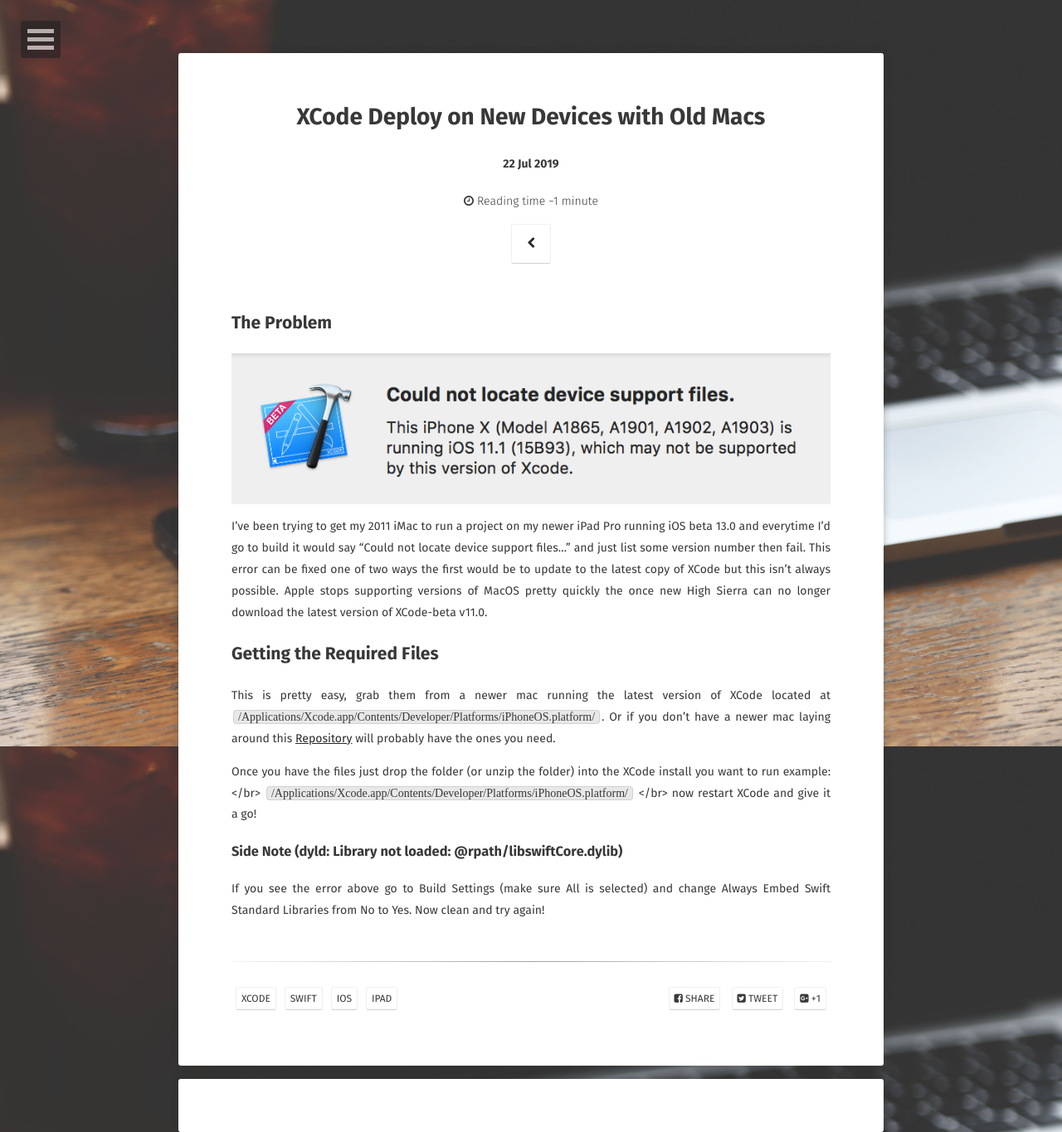
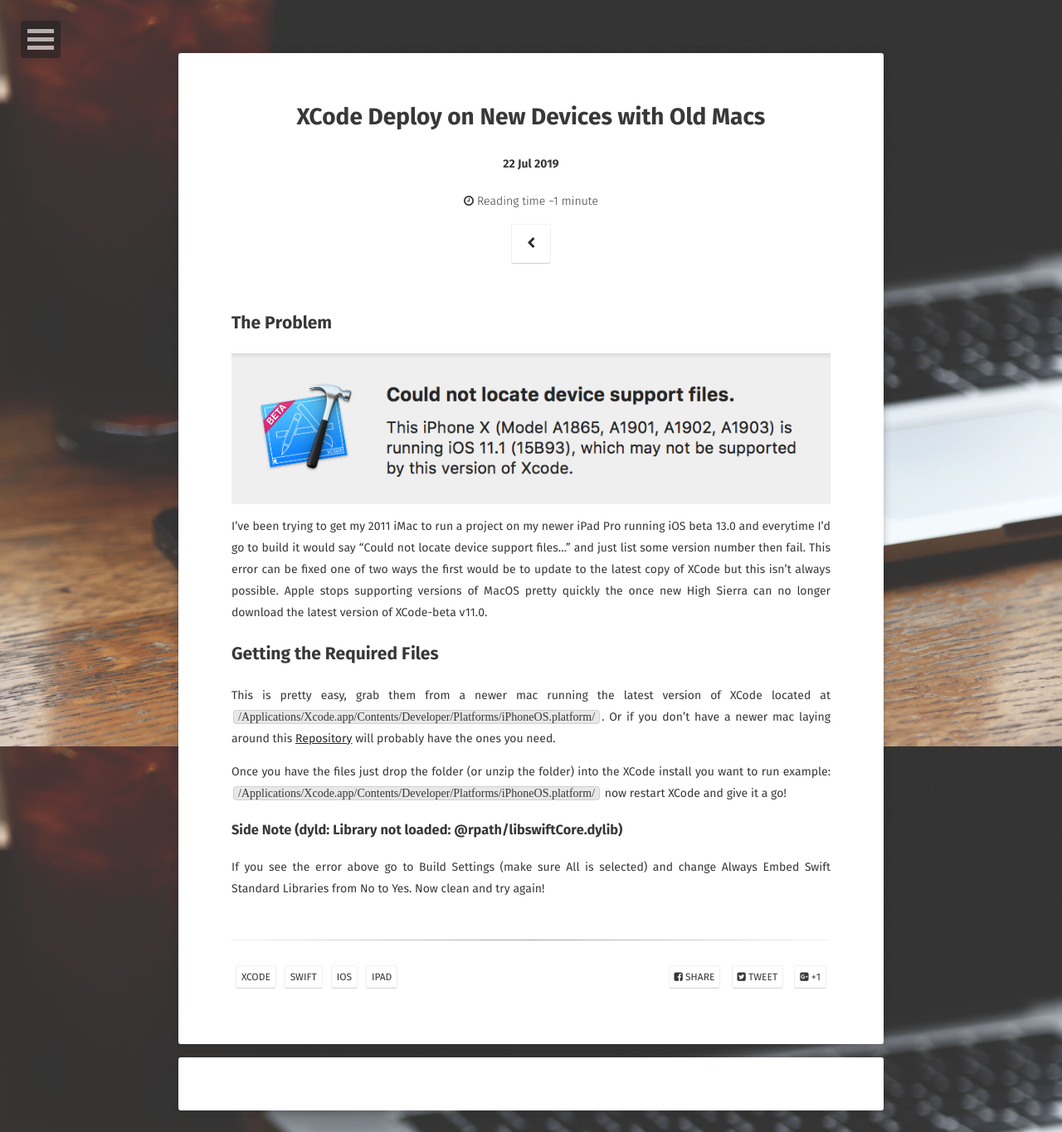
Before and after one commit to leobeosab/RyanWise.Me, a Jekyll site: the page built from jekyll/_posts/2019-07-22-deploy-to-new-devices-xcode.markdown, in a window 1280 px wide. Shown: the whole page at 83% size. Built offline with Jekyll 4.4.1, drawn with Linux system fonts in a browser that asks for light colours; some web fonts are replaced; comment, search, counter and statistics services are not loaded; some of the changed lines change nothing that is shown.

Commit message:
typo fix

````diff
--- a/jekyll/_posts/2019-07-22-deploy-to-new-devices-xcode.markdown
+++ b/jekyll/_posts/2019-07-22-deploy-to-new-devices-xcode.markdown
@@ -21,7 +21,8 @@
 
 This is pretty easy, grab them from a newer mac running the latest version of XCode located at ```/Applications/Xcode.app/Contents/Developer/Platforms/iPhoneOS.platform/```. Or if you don't have a newer mac laying around this [Repository](https://github.com/filsv/iPhoneOSDeviceSupport) will probably have the ones you need.
 
-Once you have the files just drop the folder (or unzip the folder) into the XCode install you want to run example: </br> ```/Applications/Xcode.app/Contents/Developer/Platforms/iPhoneOS.platform/``` </br>
+Once you have the files just drop the folder (or unzip the folder) into the XCode install you want to run example:
+ ```/Applications/Xcode.app/Contents/Developer/Platforms/iPhoneOS.platform/```
 now restart XCode and give it a go!
 
 ### Side Note (dyld: Library not loaded: @rpath/libswiftCore.dylib)
````
Also changed, not shown: 2 other files.
